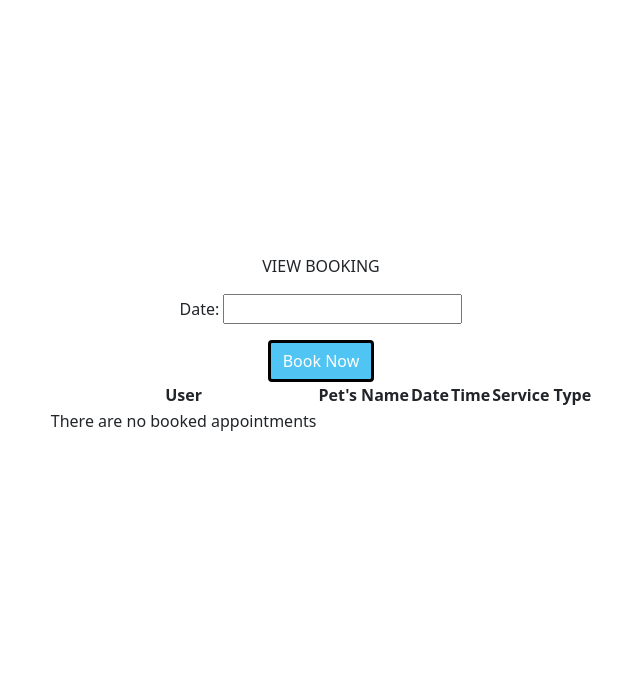
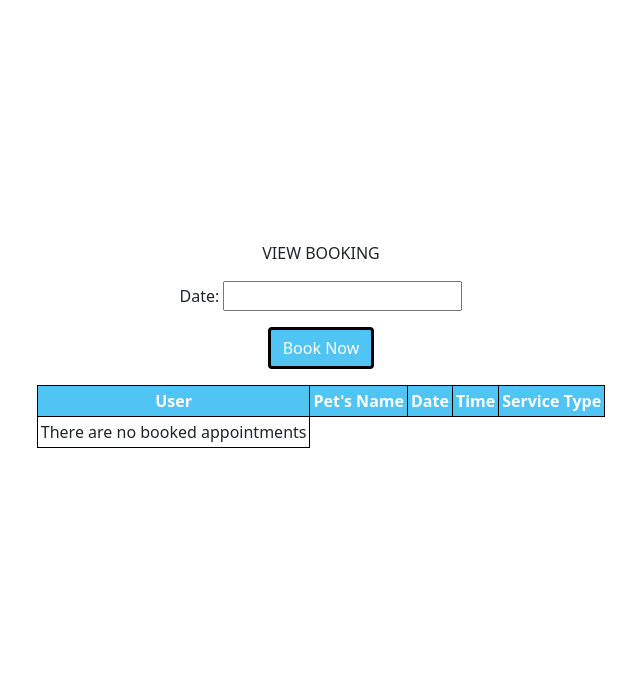
Before and after one commit to StevenWeir038/Kennel39, a Django app: page /bookings/ in a window 1280 px wide. Shown: the part 56-744 px from the top of the page, without its empty margins (319-959 px from the left). Run offline with Django 3.2, Linux system fonts and the light colour scheme; data that the repository does not hold is empty; parts of the project's set-up code (start-up, migrations or seed data) failed here and were passed over; some libraries are stand-ins or nearby versions.

Commit message:
Format view booking table

```diff
--- a/bookings/templates/bookings/view_booking.html
+++ b/bookings/templates/bookings/view_booking.html
@@ -10,7 +10,7 @@
             <p>Date: <input type="text" id="datepicker"></p>
             <a class="btn btn-primary" href="{% url 'create_booking' %}" role="button">Book Now</a>
 
-            <table>
+            <table id="view-booking-table">
                 <th>User</th>
                 <th>Pet's Name</th>
                 <th>Date</th>
--- a/static/css/style.css
+++ b/static/css/style.css
@@ -50,6 +50,33 @@ footer {
     bottom: 0;
     left: 0;
 }
+
+/* Tables */
+#view-booking-table {
+margin-top: 1em;
+}
+
+#view-booking-table th {
+    background-color: rgba(var(--theme-one), 1);
+    color: white;
+}
+
+#view-booking-table th,
+#view-booking-table td {
+    border: 1px solid black;
+    padding: 3px;
+}
+
+#view-booking-table tr:nth-child(odd) {
+    background-color: rgba(var(--theme-three), 1);
+    color: black;
+}
+
+#view-booking-table tr:hover {
+    background-color: rgba(var(--theme-five), 1);
+    color: white;
+}
+
 
 /* Carousel images */
 .carousel-item {
```
